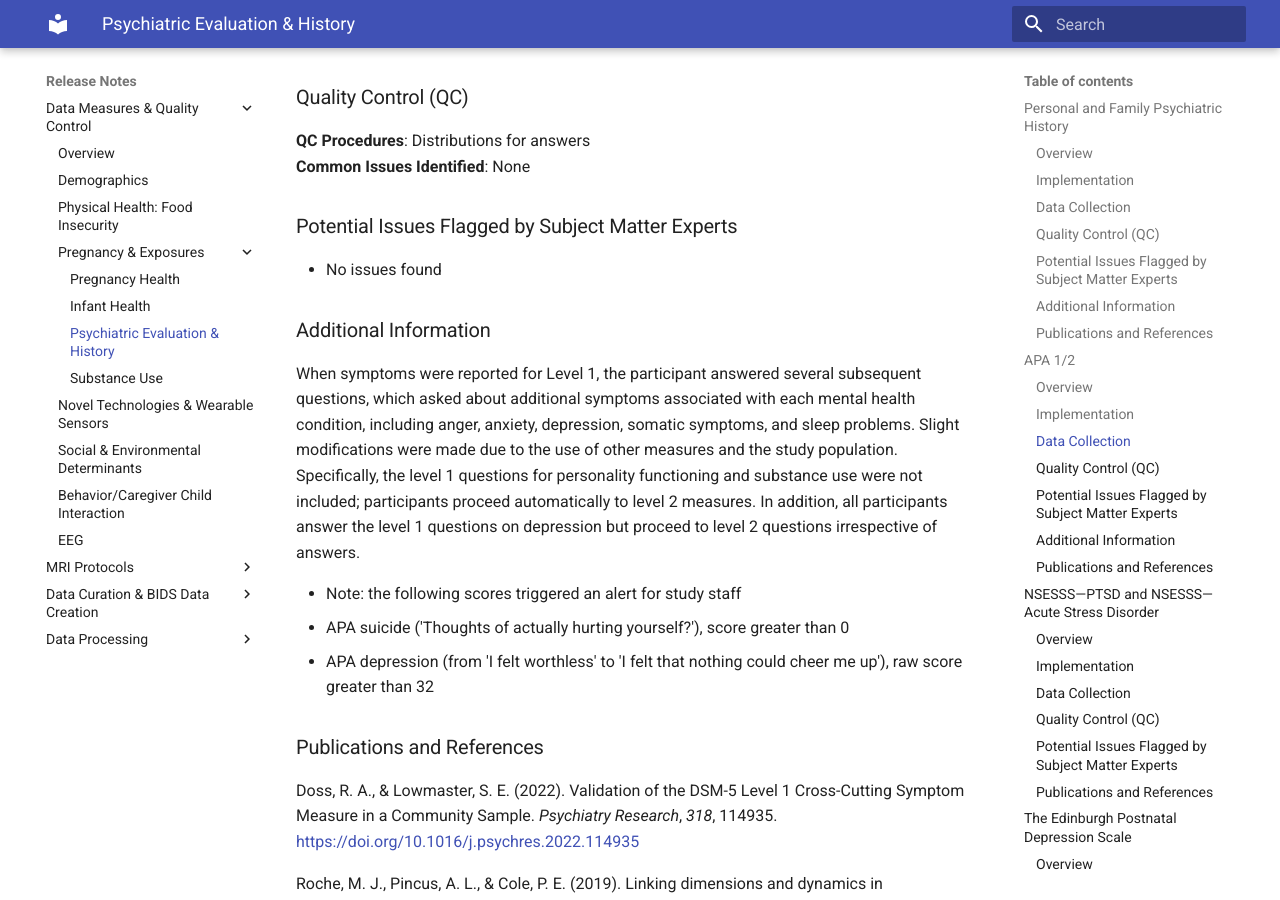
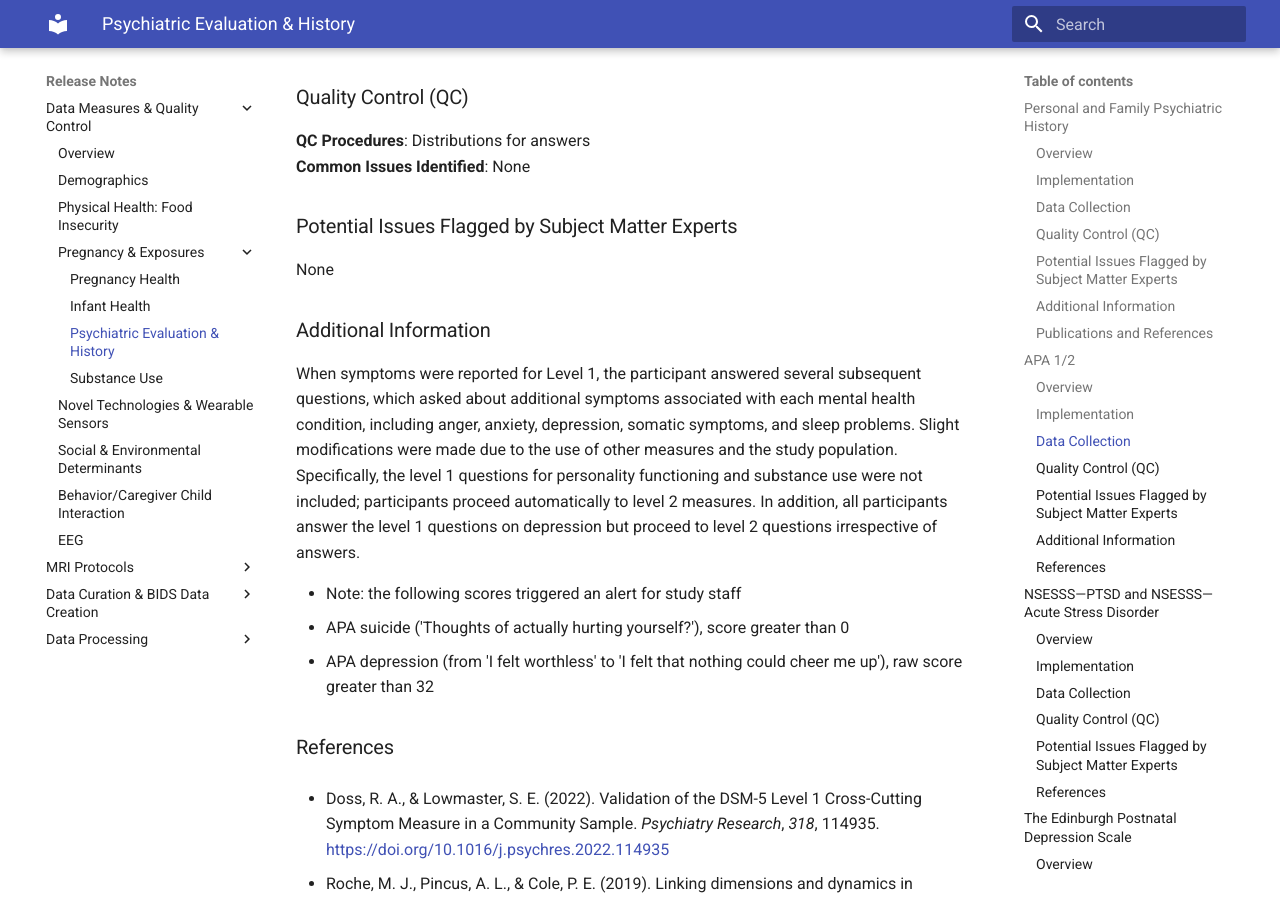
Before and after one commit to mattcieslak/hbcd-docs, an MkDocs documentation site: the page built from docs/measures/pregexp/mentalhealth.md, in a window 1280 px wide and 900 px high, scrolled down 2269 px. Built offline with MkDocs 1.6.1 and Material for MkDocs 9.7.7, drawn with Linux system fonts in a browser that asks for light colours; some of the changed text lies outside the part shown.

Commit message:
Update mentalhealth.md

```diff
--- a/docs/measures/pregexp/mentalhealth.md
+++ b/docs/measures/pregexp/mentalhealth.md
@@ -23,7 +23,7 @@
 **Common Issues Identified**: None
 
 ### Potential Issues Flagged by Subject Matter Experts
-* No issues found
+None
 
 ### Additional Information
 From FHAM items for Antisocial Personality Disorder and Undifferentiated Psychiatric Disorder were not included.
@@ -59,7 +59,7 @@ From FHAM items for Antisocial Personality Disorder and Undifferentiated Psychia
 **Common Issues Identified**: None
 
 ### Potential Issues Flagged by Subject Matter Experts
-* No issues found
+None
 
 ### Additional Information
 When symptoms were reported for Level 1, the participant answered several subsequent questions, which asked about additional symptoms associated with each mental health condition, including anger, anxiety, depression, somatic symptoms, and sleep problems. Slight modifications were made due to the use of other measures and the study population. Specifically, the level 1 questions for personality functioning and substance use were not included; participants proceed automatically to level 2 measures. In addition, all participants answer the level 1 questions on depression but proceed to level 2 questions irrespective of answers.
@@ -68,20 +68,20 @@ When symptoms were reported for Level 1, the participant answered several subseq
   * APA suicide ('Thoughts of actually hurting yourself?'), score greater than 0
   * APA depression (from 'I felt worthless' to 'I felt that nothing could cheer me up'), raw score greater than 32
 
-### Publications and References
-Doss, R. A., & Lowmaster, S. E. (2022). Validation of the DSM-5 Level 1 Cross-Cutting Symptom Measure in a Community  Sample. *Psychiatry Research*, *318*, 114935\. [https://doi.org/10.1016/j.psychres.2022.114935](https://doi.org/10.1016/j.psychres.2022.114935)
+### References
+ * Doss, R. A., & Lowmaster, S. E. (2022). Validation of the DSM-5 Level 1 Cross-Cutting Symptom Measure in a Community  Sample. *Psychiatry Research*, *318*, 114935\. [https://doi.org/10.1016/j.psychres.2022.114935](https://doi.org/10.1016/j.psychres.2022.114935)
 
-Roche, M. J., Pincus, A. L., & Cole, P. E. (2019). Linking dimensions and dynamics in psychopathology research: An example using DSM-5 instruments. *Journal of Research in Personality*, *82*, 103852\. [https://doi.org/https://doi.org/10.1016/j.jrp.2019.103852](https://doi.org/https://doi.org/10.1016/j.jrp.2019.103852)
+ * Roche, M. J., Pincus, A. L., & Cole, P. E. (2019). Linking dimensions and dynamics in psychopathology research: An example using DSM-5 instruments. *Journal of Research in Personality*, *82*, 103852\. [https://doi.org/https://doi.org/10.1016/j.jrp.2019.103852](https://doi.org/https://doi.org/10.1016/j.jrp.2019.103852)
 
-Level 1 scoring: [https://www.psychiatry.org/getmedia/e0b4b299-95b3-407b-b8c2-caa871ca218d/APA-DSM5TR-Level1MeasureAdult.pdf\\](https://www.psychiatry.org/getmedia/e0b4b299-95b3-407b-b8c2-caa871ca218d/APA-DSM5TR-Level1MeasureAdult.pdf\\)
+ * Level 1 scoring: [https://www.psychiatry.org/getmedia/e0b4b299-95b3-407b-b8c2-caa871ca218d/APA-DSM5TR-Level1MeasureAdult.pdf\\](https://www.psychiatry.org/getmedia/e0b4b299-95b3-407b-b8c2-caa871ca218d/APA-DSM5TR-Level1MeasureAdult.pdf\\)
 
-Promis 8a Level 2 depression: The PROMIS Short Form v1.0 \- Depression 8a questionnaire includes 8 questions related to depressed mood in the past 7 days.  Each question is rated on a five-point scale from 1=Never to 5=Always.  [https://www.google.com/url?sa=t\&source=web\&rct=j\&opi=89978449\&url=https://www.phenxtoolkit.org/toolkit\_content/supplemental\_info/psychiatric/measures/07\_Depressed\_Mood.doc\&ved=2ahUKEwjyl8-7t\_-IAxW7H0QIHcyBJTEQFnoECC8QAQ\&usg=AOvVaw1dPWhSyXkbVCQ3BgmjwAtC](https://www.google.com/url?sa=t&source=web&rct=j&opi=89978449&url=https://www.phenxtoolkit.org/toolkit_content/supplemental_info/psychiatric/measures/07_Depressed_Mood.doc&ved=2ahUKEwjyl8-7t_-IAxW7H0QIHcyBJTEQFnoECC8QAQ&usg=AOvVaw1dPWhSyXkbVCQ3BgmjwAtC)
+ * Promis 8a Level 2 depression: The PROMIS Short Form v1.0 \- Depression 8a questionnaire includes 8 questions related to depressed mood in the past 7 days.  Each question is rated on a five-point scale from 1=Never to 5=Always.  [https://www.google.com/url?sa=t\&source=web\&rct=j\&opi=89978449\&url=https://www.phenxtoolkit.org/toolkit\_content/supplemental\_info/psychiatric/measures/07\_Depressed\_Mood.doc\&ved=2ahUKEwjyl8-7t\_-IAxW7H0QIHcyBJTEQFnoECC8QAQ\&usg=AOvVaw1dPWhSyXkbVCQ3BgmjwAtC](https://www.google.com/url?sa=t&source=web&rct=j&opi=89978449&url=https://www.phenxtoolkit.org/toolkit_content/supplemental_info/psychiatric/measures/07_Depressed_Mood.doc&ved=2ahUKEwjyl8-7t_-IAxW7H0QIHcyBJTEQFnoECC8QAQ&usg=AOvVaw1dPWhSyXkbVCQ3BgmjwAtC)
 
-Promis 8a Level 2 Sleep Disturbance: The PROMIS Short Form v1.0-Sleep Disturbance 8a questionnaire includes 8 questions related to sleep in the past 7 days. Each question is based on a five-point scale with the first question being from 1=Very Poor to 5=Very Good and the following seven questions on a five point scale from 1=Not at all and 5=Very Much with a few of the items reverse scored. The measure can be found here: [https://heal.nih.gov/files/CDEs/2024-07/promis-sleep-disturbance-8a-crf.pdf](https://heal.nih.gov/files/CDEs/2024-07/promis-sleep-disturbance-8a-crf.pdf) and the information on scoring can be found here: [https://www.healthmeasures.net/images/PROMIS/manuals/Scoring\_Manual\_Only/PROMIS\_Sleep\_Scoring\_Manual.pdf](https://www.healthmeasures.net/images/PROMIS/manuals/Scoring_Manual_Only/PROMIS_Sleep_Scoring_Manual.pdf)
+ * Promis 8a Level 2 Sleep Disturbance: The PROMIS Short Form v1.0-Sleep Disturbance 8a questionnaire includes 8 questions related to sleep in the past 7 days. Each question is based on a five-point scale with the first question being from 1=Very Poor to 5=Very Good and the following seven questions on a five point scale from 1=Not at all and 5=Very Much with a few of the items reverse scored. The measure can be found here: [https://heal.nih.gov/files/CDEs/2024-07/promis-sleep-disturbance-8a-crf.pdf](https://heal.nih.gov/files/CDEs/2024-07/promis-sleep-disturbance-8a-crf.pdf) and the information on scoring can be found here: [https://www.healthmeasures.net/images/PROMIS/manuals/Scoring\_Manual\_Only/PROMIS\_Sleep\_Scoring\_Manual.pdf](https://www.healthmeasures.net/images/PROMIS/manuals/Scoring_Manual_Only/PROMIS_Sleep_Scoring_Manual.pdf)
 
-All other Level 2 measures (except depression and sleep): [https://www.psychiatry.org/psychiatrists/practice/dsm/educational-resources/assessment-measures](https://www.psychiatry.org/psychiatrists/practice/dsm/educational-resources/assessment-measures)
+ * All other Level 2 measures (except depression and sleep): [https://www.psychiatry.org/psychiatrists/practice/dsm/educational-resources/assessment-measures](https://www.psychiatry.org/psychiatrists/practice/dsm/educational-resources/assessment-measures)
 
-Listed in this section as well is the Personality Inventory for DSM-5 Brief. It assesses 5 personality trait domains including negative affect, detachment, antagonism, disinhibition,
+ * Listed in this section as well is the Personality Inventory for DSM-5 Brief. It assesses 5 personality trait domains including negative affect, detachment, antagonism, disinhibition,
 and psychoticism, with each trait domain consisting of 5 items. Information about the measure and scoring can be found here: https://www.psychiatry.org/File%20Library/Psychiatrists/Practice/DSM/APA\_DSM5\_The-Personality-Inventory-For-DSM-5-Brief-Form-Adult.pdf
 
 ## NSESSS—PTSD and NSESSS—Acute Stress Disorder
@@ -109,9 +109,9 @@ and psychoticism, with each trait domain consisting of 5 items. Information abou
 **Common Issues Identified**: None
 
 ### Potential Issues Flagged by Subject Matter Experts
-* No issues found
+None
 
-### Publications and References
+### References
 This measure is a combination of two measures: the Severity of Posttraumatic Stress Symptoms—Adult\* National Stressful Events Survey PTSD Short Scale (NSESSS-PTSD) (questions 1-9) [**https://www.psychiatry.org/File%20Library/Psychiatrists/Practice/DSM/APA\_DSM5\_Severity-of-Posttraumatic-Stress-Symptoms-Adult.pdf**](https://www.psychiatry.org/File%20Library/Psychiatrists/Practice/DSM/APA_DSM5_Severity-of-Posttraumatic-Stress-Symptoms-Adult.pdf)
 
 And the Severity of Acute Stress Symptoms—Adult\* National Stressful Events Survey Acute Stress Disorder Short Scale (NSESSS-Acute Stress Disorder) (question 3\) [**https://www.psychiatry.org/File%20Library/Psychiatrists/Practice/DSM/APA\_DSM5\_Severity-of-Acute-Stress-Symptoms-Adult.pdf**](https://www.psychiatry.org/File%20Library/Psychiatrists/Practice/DSM/APA_DSM5_Severity-of-Acute-Stress-Symptoms-Adult.pdf)
@@ -151,7 +151,7 @@ Please note that scores on these scales will not differentiate between symptoms
 **Common Issues Identified**: None
 
 ### Potential Issues Flagged by Subject Matter Experts
-* No issues found
+None
 
 ### Additional Information
 Note: the following scores on the EPDS triggered a clinical alert for study staff:
@@ -159,7 +159,7 @@ Note: the following scores on the EPDS triggered a clinical alert for study staf
 * EPDS suicide ('The thought of harming myself has occurred to me'), score greater than 1
   * EPDS depression, overall score greater than 11
 
-### Publications and References
-Cox, J. L., Holden, J. M., & Sagovsky, R. (1987). Detection of postnatal depression . Development of the 10-item Edinburgh Postnatal Depression Scale. *British Journal of Psychiatry*, *150*, 782–786. [https://doi.org/10.1192/bjp.150.6.782](https://doi.org/10.1192/bjp.150.6.782)
+### References
+ * Cox, J. L., Holden, J. M., & Sagovsky, R. (1987). Detection of postnatal depression . Development of the 10-item Edinburgh Postnatal Depression Scale. *British Journal of Psychiatry*, *150*, 782–786. [https://doi.org/10.1192/bjp.150.6.782](https://doi.org/10.1192/bjp.150.6.782)
 
-The EPDS was scored as follows: [https://med.stanford.edu/content/dam/sm/ppc/documents/DBP/EDPS\_text\_added.pdf](https://med.stanford.edu/content/dam/sm/ppc/documents/DBP/EDPS_text_added.pdf)
+ * The EPDS was scored as follows: [https://med.stanford.edu/content/dam/sm/ppc/documents/DBP/EDPS\_text\_added.pdf](https://med.stanford.edu/content/dam/sm/ppc/documents/DBP/EDPS_text_added.pdf)
```
